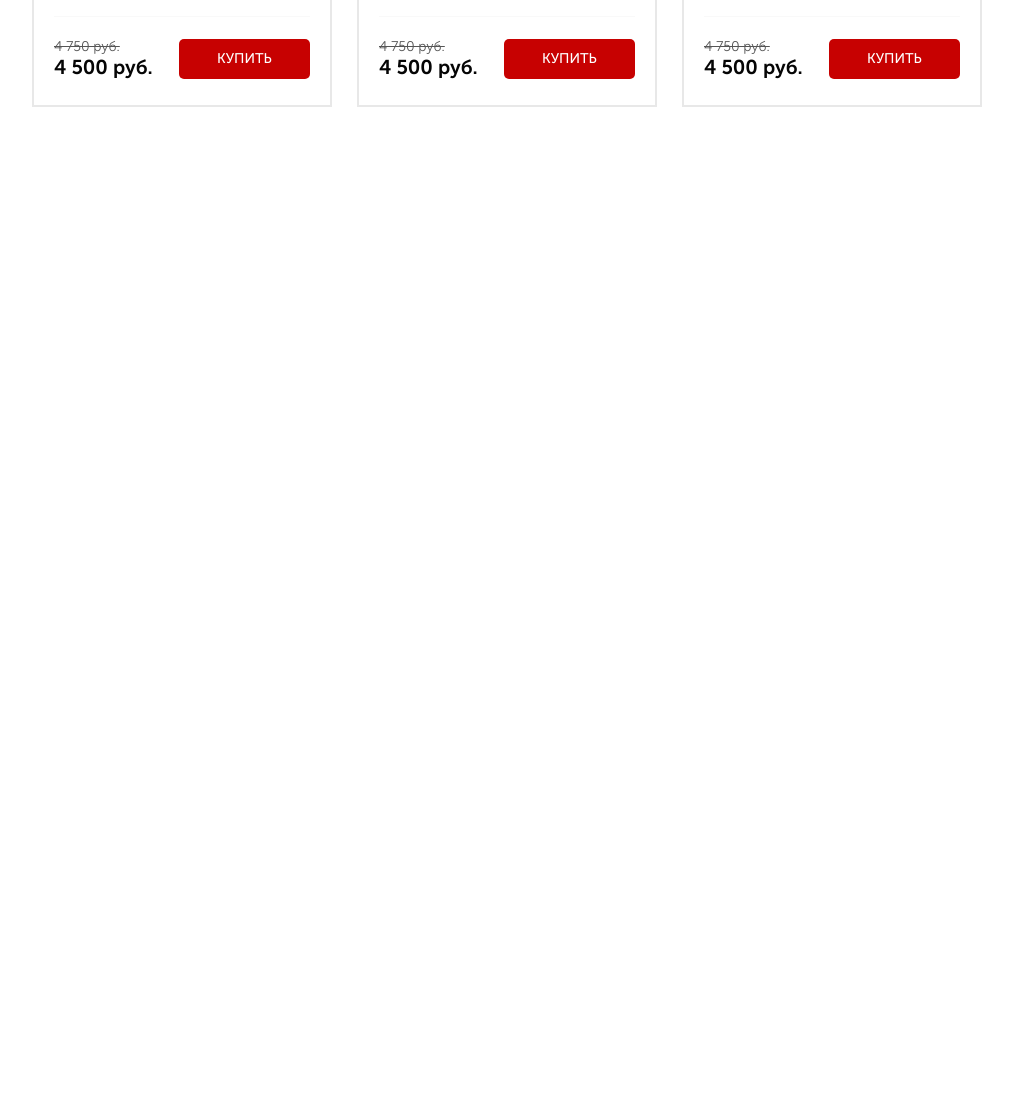
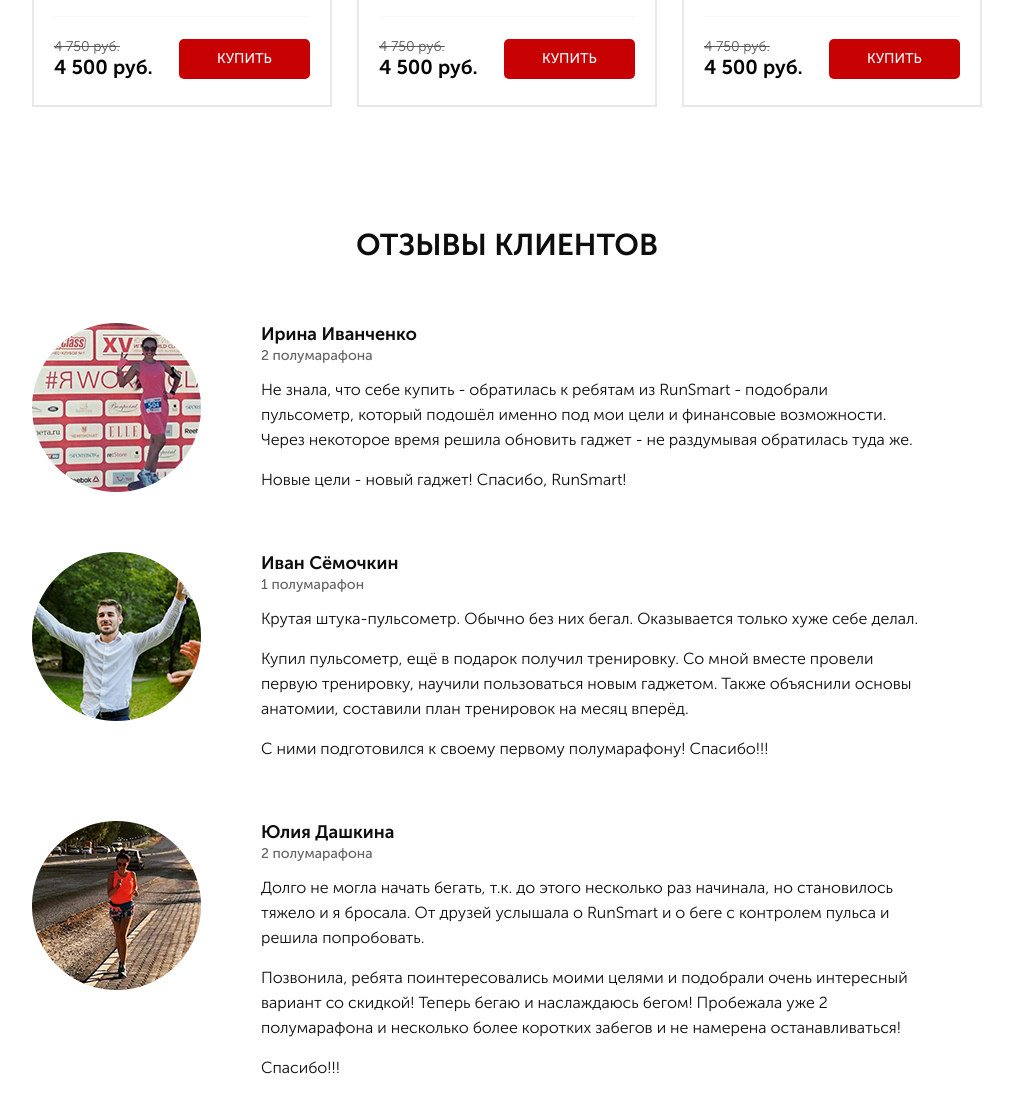
Before and after one commit to ignatjevvv/Pulse-Website, a website: page src/index.html in a window 1280 px wide. Shown: the part 3598-4711 px from the top of the page, without its empty margins (133-1146 px from the left). Before the commit the page ends 3825 px from the top, so only its background shows below. Drawn offline with nearby package versions, Linux system fonts and the light colour scheme.

Commit message:
complete section feedback

```diff
--- a/src/index.html
+++ b/src/index.html
@@ -1,5 +1,6 @@
 <!DOCTYPE html>
 <html lang="ru">
+
 <head>
     <meta charset="UTF-8">
     <meta http-equiv="X-UA-Compatible" content="IE=edge">
@@ -10,12 +11,13 @@
     <link rel="stylesheet" href="css/slick.css">
     <link rel="stylesheet" href="css/style.min.css">
 </head>
+
 <body>
     <section class="promo">
         <div class="container">
             <header class="header">
                 <a href="#" class="header__logo">
-                     <img src="icons/logo.png" alt="logo">
+                    <img src="icons/logo.png" alt="logo">
                 </a>
                 <div class="header__official">
                     Официальный представитель
@@ -64,20 +66,23 @@
                     <img src="icons/icon_cup.png" alt="cup" class="advantages__icon">
                     <div class="advantages__subtitle">Делимся опытом</div>
                     <div class="advantages__descr">
-                        Наши сотрудники всегда готовы поделиться своим опытом, так как сами бегают полумарафоны, переплыли Босфор, готовятся к соревнованиям по триатлону!
+                        Наши сотрудники всегда готовы поделиться своим опытом, так как сами бегают полумарафоны,
+                        переплыли Босфор, готовятся к соревнованиям по триатлону!
                     </div>
                 </div>
                 <div class="advantages__item">
                     <img src="icons/icon_heart.png" alt="heart" class="advantages__icon">
                     <div class="advantages__subtitle">Заботимся о здоровье</div>
                     <div class="advantages__descr">
-                        Мы работаем для того, чтобы Ваши занятия спортом шли на пользу Вашему здоровью и были в радость Вам и Вашим близким!
+                        Мы работаем для того, чтобы Ваши занятия спортом шли на пользу Вашему здоровью и были в радость
+                        Вам и Вашим близким!
                     </div>
                 </div>
                 <div class="advantages__item">
                     <img src="icons/icon_shoe.png" alt="shoe" class="advantages__icon">
                     <div class="advantages__subtitle">Учим бегать</div>
-                    <div class="advantages__descr">Помогаем с обучением правильной технике бега! Дружим с крупнейшей школой бега в России
+                    <div class="advantages__descr">Помогаем с обучением правильной технике бега! Дружим с крупнейшей
+                        школой бега в России
                         <a href="#">I LOVE RUNNING.</a>
                     </div>
                 </div>
@@ -117,15 +122,21 @@
                 <div>
                     <img src="img/slide/slide_watch_03.png">
                 </div>
-        </div>
+            </div>
     </section>
     <section class="catalog">
         <div class="container">
             <h2 class="title">Каталог пульсометров</h2>
             <ul class="catalog__tabs">
-                <li class="catalog__tab catalog__tab_active"><div>Для фитнеса</div></li>
-                <li class="catalog__tab"><div>для бега</div></li>
-                <li class="catalog__tab"><div>для триатлона</div></li>
+                <li class="catalog__tab catalog__tab_active">
+                    <div>Для фитнеса</div>
+                </li>
+                <li class="catalog__tab">
+                    <div>для бега</div>
+                </li>
+                <li class="catalog__tab">
+                    <div>для триатлона</div>
+                </li>
             </ul>
 
             <div class="catalog__content catalog__content_active">
@@ -134,7 +145,8 @@
                         <div class="catalog-item__content catalog-item__content_active">
                             <img src="img/pulsometr.png" alt="pulsometr" class="catalog-item__img">
                             <div class="catalog-item__subtitle">Пульсометр Polar FT1</div>
-                            <div class="catalog-item__descr">Для первых шагов в тренировках, основанных на сердечном ритме</div>
+                            <div class="catalog-item__descr">Для первых шагов в тренировках, основанных на сердечном
+                                ритме</div>
                             <a href="" class="catalog-item__link">ПОДРОБНЕЕ</a>
                         </div>
                         <ul class="catalog-item__list">
@@ -159,7 +171,8 @@
                         <div class="catalog-item__content catalog-item__content_active">
                             <img src="img/pulsometr.png" alt="pulsometr" class="catalog-item__img">
                             <div class="catalog-item__subtitle">Пульсометр Polar FT1</div>
-                            <div class="catalog-item__descr">Для первых шагов в тренировках, основанных на сердечном ритме</div>
+                            <div class="catalog-item__descr">Для первых шагов в тренировках, основанных на сердечном
+                                ритме</div>
                             <a href="" class="catalog-item__link">ПОДРОБНЕЕ</a>
                         </div>
                         <ul class="catalog-item__list">
@@ -184,7 +197,8 @@
                         <div class="catalog-item__content catalog-item__content_active">
                             <img src="img/pulsometr.png" alt="pulsometr" class="catalog-item__img">
                             <div class="catalog-item__subtitle">Пульсометр Polar FT1</div>
-                            <div class="catalog-item__descr">Для первых шагов в тренировках, основанных на сердечном ритме</div>
+                            <div class="catalog-item__descr">Для первых шагов в тренировках, основанных на сердечном
+                                ритме</div>
                             <a href="" class="catalog-item__link">ПОДРОБНЕЕ</a>
                         </div>
                         <ul class="catalog-item__list">
@@ -209,7 +223,8 @@
                         <div class="catalog-item__content catalog-item__content_active">
                             <img src="img/pulsometr.png" alt="pulsometr" class="catalog-item__img">
                             <div class="catalog-item__subtitle">Пульсометр Polar FT1</div>
-                            <div class="catalog-item__descr">Для первых шагов в тренировках, основанных на сердечном ритме</div>
+                            <div class="catalog-item__descr">Для первых шагов в тренировках, основанных на сердечном
+                                ритме</div>
                             <a href="" class="catalog-item__link">ПОДРОБНЕЕ</a>
                         </div>
                         <ul class="catalog-item__list">
@@ -234,7 +249,8 @@
                         <div class="catalog-item__content catalog-item__content_active">
                             <img src="img/pulsometr.png" alt="pulsometr" class="catalog-item__img">
                             <div class="catalog-item__subtitle">Пульсометр Polar FT1</div>
-                            <div class="catalog-item__descr">Для первых шагов в тренировках, основанных на сердечном ритме</div>
+                            <div class="catalog-item__descr">Для первых шагов в тренировках, основанных на сердечном
+                                ритме</div>
                             <a href="" class="catalog-item__link">ПОДРОБНЕЕ</a>
                         </div>
                         <ul class="catalog-item__list">
@@ -259,7 +275,8 @@
                         <div class="catalog-item__content catalog-item__content_active">
                             <img src="img/pulsometr.png" alt="pulsometr" class="catalog-item__img">
                             <div class="catalog-item__subtitle">Пульсометр Polar FT1</div>
-                            <div class="catalog-item__descr">Для первых шагов в тренировках, основанных на сердечном ритме</div>
+                            <div class="catalog-item__descr">Для первых шагов в тренировках, основанных на сердечном
+                                ритме</div>
                             <a href="" class="catalog-item__link">ПОДРОБНЕЕ</a>
                         </div>
                         <ul class="catalog-item__list">
@@ -286,7 +303,8 @@
                         <div class="catalog-item__content catalog-item__content_active">
                             <img src="img/pulsometr.png" alt="pulsometr" class="catalog-item__img">
                             <div class="catalog-item__subtitle">Пульсометр Polar FT1</div>
-                            <div class="catalog-item__descr">Для первых шагов в тренировках, основанных на сердечном ритме</div>
+                            <div class="catalog-item__descr">Для первых шагов в тренировках, основанных на сердечном
+                                ритме</div>
                             <a href="" class="catalog-item__link">ПОДРОБНЕЕ</a>
                         </div>
                         <ul class="catalog-item__list">
@@ -313,7 +331,8 @@
                         <div class="catalog-item__content catalog-item__content_active">
                             <img src="img/pulsometr.png" alt="pulsometr" class="catalog-item__img">
                             <div class="catalog-item__subtitle">Пульсометр Polar FT1</div>
-                            <div class="catalog-item__descr">Для первых шагов в тренировках, основанных на сердечном ритме</div>
+                            <div class="catalog-item__descr">Для первых шагов в тренировках, основанных на сердечном
+                                ритме</div>
                             <a href="" class="catalog-item__link">ПОДРОБНЕЕ</a>
                         </div>
                         <ul class="catalog-item__list">
@@ -338,7 +357,8 @@
                         <div class="catalog-item__content">
                             <img src="img/pulsometr.png" alt="pulsometr" class="catalog-item__img">
                             <div class="catalog-item__subtitle">Пульсометр Polar FT1</div>
-                            <div class="catalog-item__descr">Для первых шагов в тренировках, основанных на сердечном ритме</div>
+                            <div class="catalog-item__descr">Для первых шагов в тренировках, основанных на сердечном
+                                ритме</div>
                             <a href="" class="catalog-item__link">ПОДРОБНЕЕ</a>
                         </div>
                         <ul class="catalog-item__list catalog-item__list_active">
@@ -361,9 +381,80 @@
             </div>
         </div>
     </section>
+
+    <section class="feedback">
+        <div class="container">
+            <h2 class="title">отзывы клиентов</h2>
+            <div class="feedback__wrapper">
+                <div class="feedback-item">
+                    <div class="feedback-item__avatar">
+                        <img src="img/photo_1.png" alt="">
+                    </div>
+                    <div class="feedback-item__descr">
+                        <div class="feedback-item__title">
+                            Ирина Иванченко
+                        </div>
+                        <div class="feedback-item__achieving">
+                            2 полумарафона
+                        </div>
+                        <div class="feedback-item__comment">
+                            Не знала, что себе купить - обратилась к ребятам из RunSmart - подобрали пульсометр, который
+                            подошёл именно под мои цели и финансовые возможности. Через некоторое время решила обновить
+                            гаджет - не раздумывая обратилась туда же.
+                            <br><br>
+                            Новые цели - новый гаджет! Спасибо, RunSmart!
+                        </div>
+                    </div>
+                </div>
+                <div class="feedback-item">
+                    <div class="feedback-item__avatar">
+                        <img src="img/photo_2.png" alt="">
+                    </div>
+                    <div class="feedback-item__descr">
+                        <div class="feedback-item__title">
+                            Иван Сёмочкин
+                        </div>
+                        <div class="feedback-item__achieving">
+                            1 полумарафон
+                        </div>
+                        <div class="feedback-item__comment">
+                            Крутая штука-пульсометр. Обычно без них бегал. Оказывается только хуже себе делал.
+                            <br><br>
+                            Купил пульсометр, ещё в подарок получил тренировку. Со мной вместе провели первую тренировку, научили пользоваться новым гаджетом. Также объяснили основы анатомии, составили план тренировок на месяц вперёд.
+                            <br><br>
+                            С ними подготовился к своему первому полумарафону! Спасибо!!!
+                        </div>
+                    </div>
+                </div>
+                <div class="feedback-item">
+                    <div class="feedback-item__avatar">
+                        <img src="img/photo_3.png" alt="">
+                    </div>
+                    <div class="feedback-item__descr">
+                        <div class="feedback-item__title">
+                            Юлия Дашкина
+                        </div>
+                        <div class="feedback-item__achieving">
+                            2 полумарафона
+                        </div>
+                        <div class="feedback-item__comment">
+                            Долго не могла начать бегать, т.к. до этого несколько раз начинала, но становилось тяжело и я бросала. От друзей услышала о RunSmart и о беге с контролем пульса и решила попробовать.
+                            <br><br>
+                            Позвонила, ребята поинтересовались моими целями и подобрали очень интересный вариант со скидкой! Теперь бегаю и наслаждаюсь бегом! Пробежала уже 2 полумарафона и несколько более коротких забегов и не намерена останавливаться!
+                            <br><br>
+                            Спасибо!!!
+                        </div>
+                    </div>
+                </div>
+            </div>
+        </div>
+    </section>
+
+
     <script type="text/javascript" src="//code.jquery.com/jquery-1.11.0.min.js"></script>
     <script type="text/javascript" src="//code.jquery.com/jquery-migrate-1.2.1.min.js"></script>
     <script src="js/slick.min.js"></script>
     <script src="js/script.js"></script>
 </body>
+
 </html>
--- /dev/null
+++ b/src/sass/blocks/_feedback.scss
@@ -0,0 +1,37 @@
+.feedback {
+    padding-bottom: 50px;
+    &__wrapper {
+        margin-top: 60px;
+    }
+    &-item {
+        display: flex;
+        justify-content: space-between;
+        margin-bottom: 60px;
+        &__descr {
+            padding: 0 60px;
+        }
+        &__title {
+            font-weight: 700;
+            font-size: 18px;
+            color: #0D0D0D;
+        }
+        &__achieving {
+            font-weight: 500;
+            font-size: 14px;
+            line-height: 22px;
+            color: #646464;
+            margin-bottom: 10px;
+        }
+        &__comment {
+            font-weight: 300;
+            font-size: 16px;
+            line-height: 25px;
+            color: #0D0D0D;
+            br {
+                content: " ";
+                display: block;
+                margin: 15px;
+            }
+        }
+    }
+}
--- a/src/sass/style.scss
+++ b/src/sass/style.scss
@@ -8,6 +8,7 @@
 @import 'blocks/forms';
 @import 'blocks/carousel';
 @import 'blocks/catalog';
+@import 'blocks/feedback';
 
 * {
     font-family: 'Museo Sans Cyrl', sans-serif;
```
Also changed, not shown: src/css/style.min.css.
